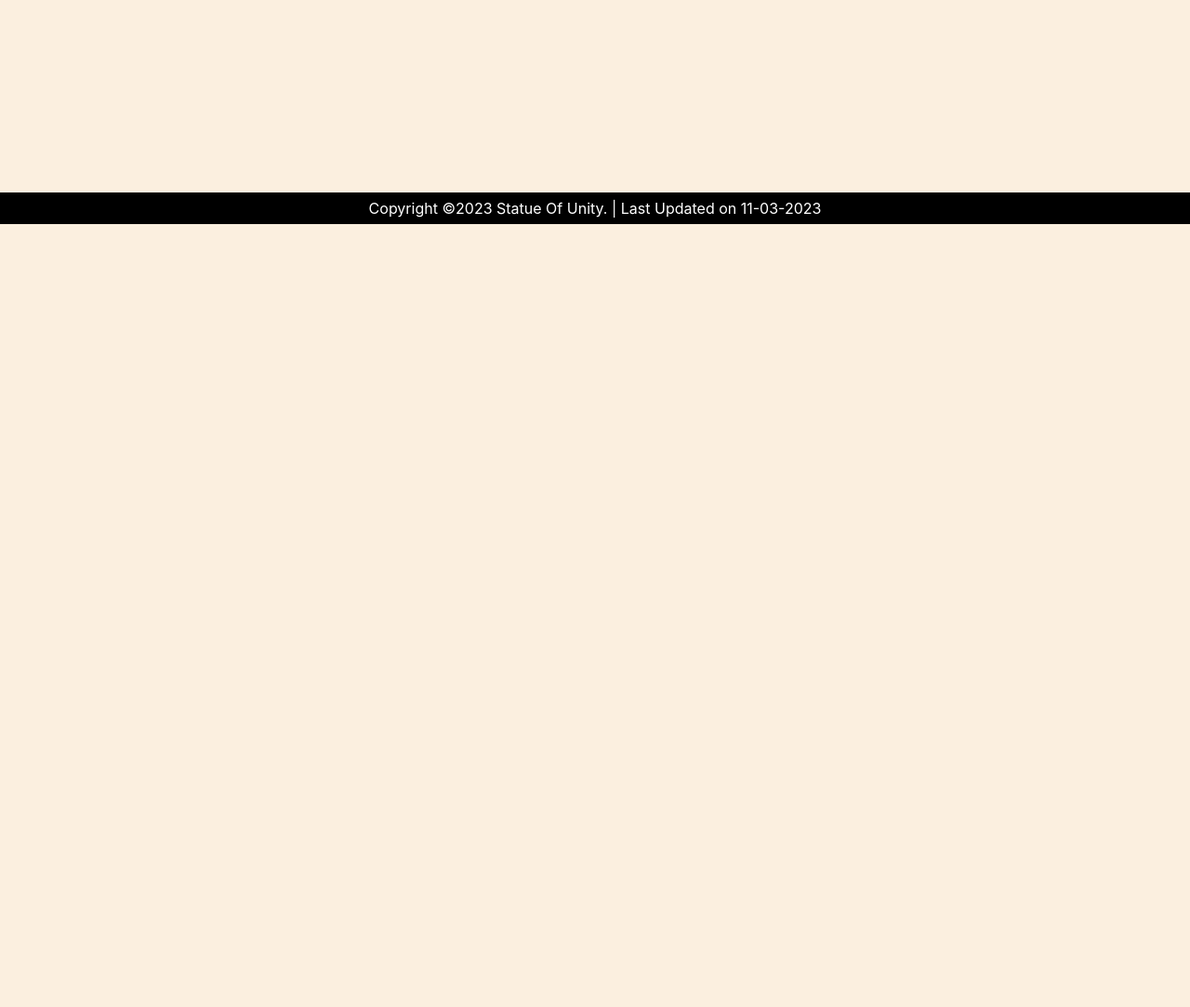
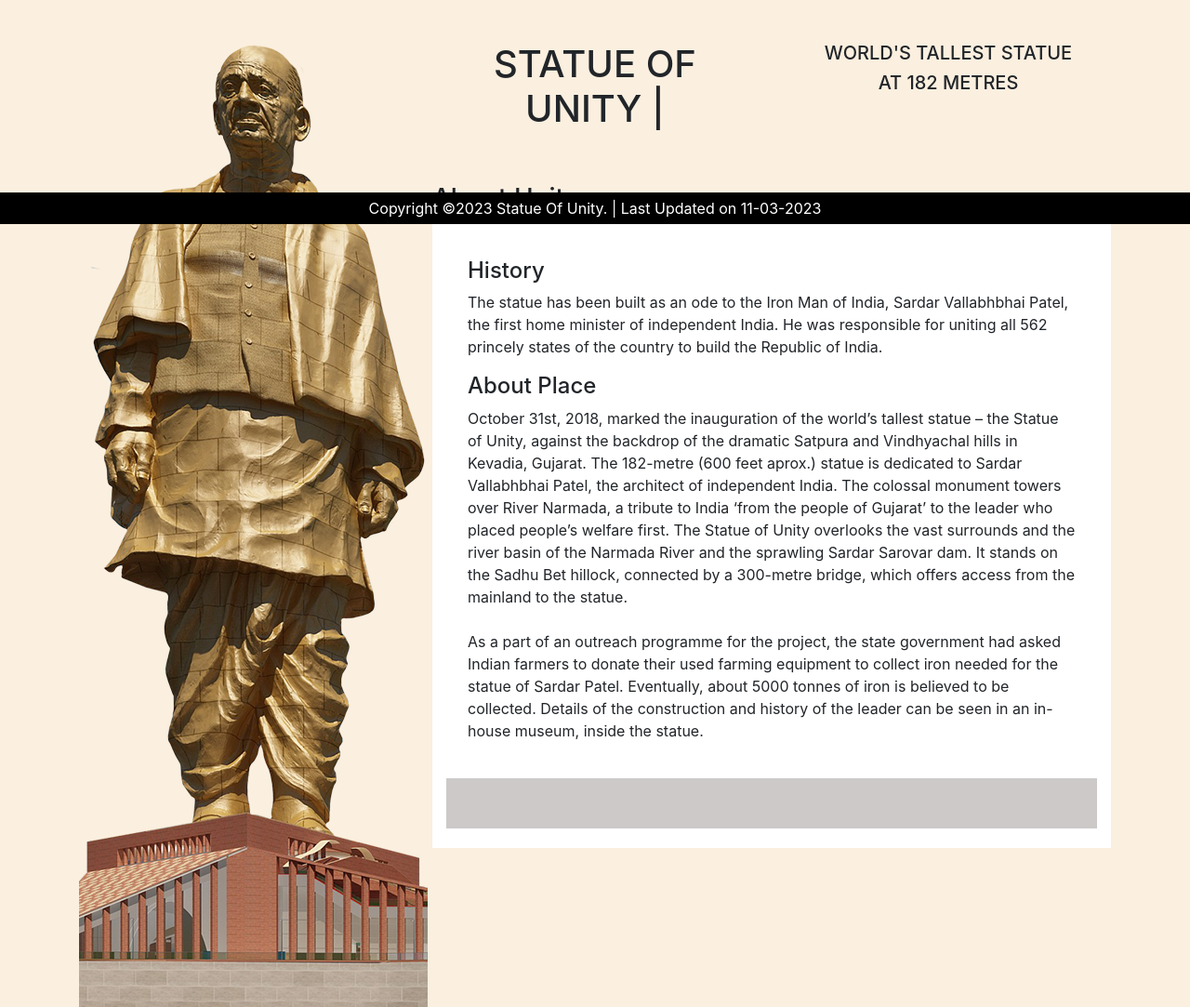
Before and after one commit to Om-Devloper/codeFest_RCFv2.0-1755, a plain HTML site: page Index.html in a window 1280 px wide. Shown: the part 559-1642 px from the top of the page at 93% size. Before the commit the page ends 800 px from the top, so only its background shows below. Drawn offline with nearby package versions, Linux system fonts and the light colour scheme.

Commit message:
htmlwritting

```diff
--- a/Index.html
+++ b/Index.html
@@ -16,34 +16,28 @@
     <header class="header fixed-top">
       <div class="row">
         <div class="container">
-
           <nav class="navbar navbar-expand-sm">
             <img class="header" src="Images/logo.png" />
             <!-- Links -->
             <ul class="navbar-nav">
               <li class="nav-item">
-                          <a class="nav-link" href="#">Link 1</a>
+                <a class="nav-link header" href="#home">Home</a>
               </li>
               <li class="nav-item">
-                          <a class="nav-link" href="#">Link 2</a>
+                <a class="nav-link header" href="#about">About</a>
               </li>
               <li class="nav-item">
-                          <a class="nav-link" href="#">Link 3</a>
+                <a class="nav-link header" href="#attraction">Link 3</a>
               </li>
             </ul>
-
           </nav>
         </div>
       </div>
-
     </header>
-
     <!-- Start main-content -->
     <div class="main-content">
       <!-- Section: home -->
-      <section id="home"></section>
-
-      <section id="sou">
+      <section id="home">
         <iframe
           style="border: 0px #ffffff none"
           src="https://statueofunity.in/statueofunity"
@@ -57,17 +51,58 @@
           allowfullscreen="allowfullscreen"
         ></iframe>
       </section>
-      <!-- Section: book ticket -->
-      <section id="bookTicket"></section>
+      <!-- Section: about-->
+      <section id="about">
+        <div class="container pt-5">
+          <div class="row">
+            <div class="col-lg-4">
+              <img src="images/souImage.png" alt="" />
+            </div>
+            <div class="col-lg-8">
+              <div class="row">
+                <div class="col-lg-6">
+                  <h1 class="text-center">STATUE OF UNITY |</h1>
+                </div>
+                <div class="col-lg-6">
+                  <h5 class="p-0 text-center">WORLD'S TALLEST STATUE</h5>
+                  <h5 class="p-0 text-center">AT 182 METRES</h5>
+                </div>
+                <div class="col-lg-12 pt-5">
+                  <h3>About Unity</h3>
+                  <div class="details">
+                    <ul class="details">
+                      <li class="p-2"><h4>History</h4>
+                      <span>The statue has been built as an ode to the Iron Man of India, Sardar Vallabhbhai Patel, the first home minister of independent India. He was responsible for uniting all 562 princely states of the country to build the Republic of India.</span></li>
+                      <li class="p-2"><h4>About Place</h4>
+                      <span>
+                        October 31st, 2018, marked the inauguration of the world’s tallest statue – the Statue of Unity, against the backdrop of the dramatic Satpura and Vindhyachal hills in Kevadia, Gujarat. The 182-metre (600 feet aprox.) statue is dedicated to Sardar Vallabhbhai Patel, the architect of independent India. The colossal monument towers over River Narmada, a tribute to India ‘from the people of Gujarat’ to the leader who placed people’s welfare first. The Statue of Unity overlooks the vast surrounds and the river basin of the Narmada River and the sprawling Sardar Sarovar dam. It stands on the Sadhu Bet hillock, connected by a 300-metre bridge, which offers access from the mainland to the statue.
 
-      <!-- Section: Contact -->
-      <section id="Contact"></section>
+<br><br>As a part of an outreach programme for the project, the state government had asked Indian farmers to donate their used farming equipment to collect iron needed for the statue of Sardar Patel. Eventually, about 5000 tonnes of iron is believed to be collected. Details of the construction and history of the leader can be seen in an in-house museum, inside the statue.
+                      </span></li>
+                    </ul>
+                    <marquee direction = "left" class="details">
+                     <b>Note:-</b>
+                      8:00 AM and closes at 6:00 PM from Tuesday to Sunday.
+                  </marquee>
+
+                  </div>
+
+                </div>
+
+              </div>
+            </div>
+          </div>
+        </div>
+      </section>
+
+      <!-- Section: attraction -->
+      <section id="attraction"></section>
 
       <!-- Section: near by attraction -->
       <section id="nearByAttraction"></section>
 
       <!-- Section: About -->
-      <section id="about"></section>
+      <section id=""></section>
       <!-- Divider: Clients -->
     </div>
     <!-- end main-content -->
--- a/statueOfUnity.css
+++ b/statueOfUnity.css
@@ -14,3 +14,14 @@ img.header{
     width: 120px;
     margin-right: 450px;
 }
+a.header{
+    color: rgb(0, 0, 0);
+}
+.details{
+    padding: 15px;
+    background-color: #ffffff;
+    list-style-type: none;
+}
+marquee.details{
+    background-color: #cdc9c9;
+}
```
Also changed, not shown: images/logo.png (added), images/souImage.png (added). Lines whose indentation alone changed are shown as unchanged.
